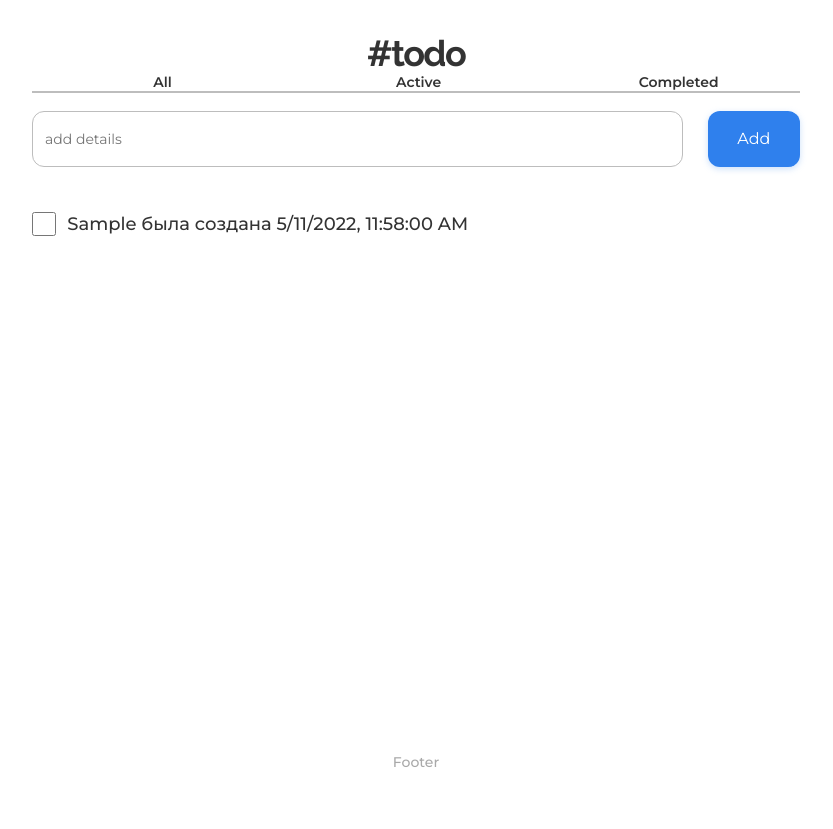
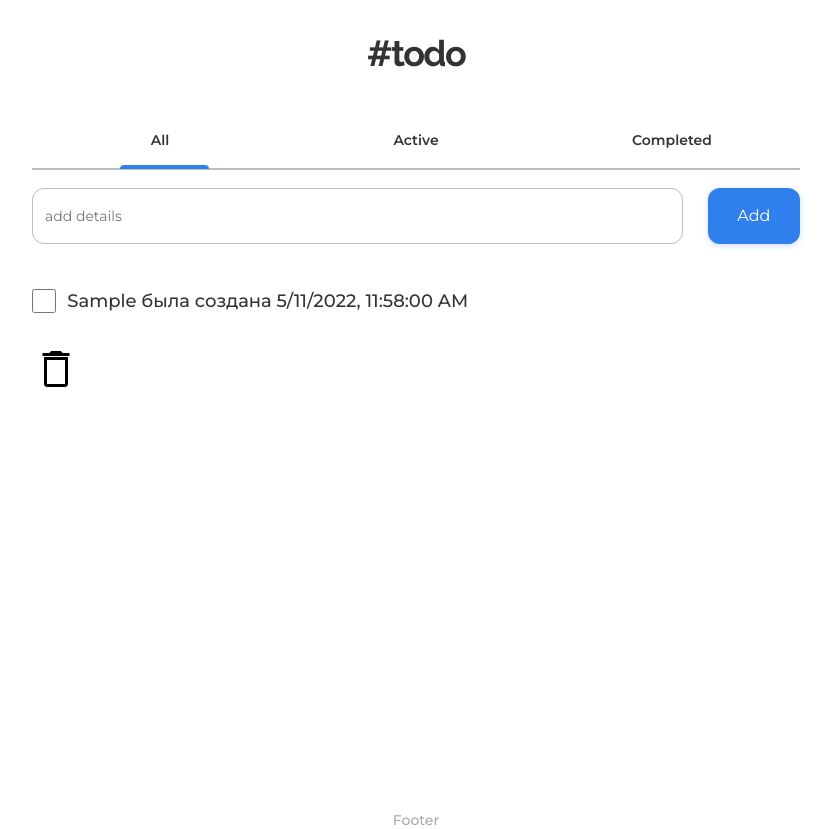
Before and after one commit to egatsak/todolist, a React (Create React App) app: page / in a window 1280 px wide. Both pictures are taken after typing "Sample" into the empty fields and a click on the input "Add". Shown: the whole page, without its empty margins (224-1057 px from the left). Before the commit the page ends 800 px from the top, so only its background shows below. Built offline with nearby package versions, Linux system fonts and the light colour scheme.

Commit message:
add tabs

```diff
--- a/src/components/Header/header.module.css
+++ b/src/components/Header/header.module.css
@@ -1,6 +1,7 @@
 .header {
   flex: 0 0 auto;
   margin-top: 32px;
+  margin-bottom: 58px;
   font-family: "Raleway";
   font-style: normal;
   font-weight: 700;
--- a/src/components/Main/Main.jsx
+++ b/src/components/Main/Main.jsx
@@ -2,15 +2,17 @@ import React, { useState } from "react";
 import Tabs from "./Tabs/Tabs";
 import AddTodo from "./AddTodo/AddTodo";
 import Todos from "./Todos/Todos";
-import styles from './main.module.css'
+import styles from "./main.module.css";
+import { TABS } from "../../constants/constants";
 
 export default function Main() {
   const [todos, setTodos] = useState([]);
+  const [tabs, setTabs] = useState(TABS);
   return (
     <main className={styles.main}>
-      <Tabs />
+      <Tabs tabs={tabs} setTabs={setTabs} />
       <AddTodo setTodos={setTodos} todos={todos} />
-      <Todos todos={todos} setTodos={setTodos}/>
+      <Todos todos={todos} setTodos={setTodos} tabs={tabs} />
     </main>
   );
 }
--- a/src/components/Main/Tabs/Tabs.jsx
+++ b/src/components/Main/Tabs/Tabs.jsx
@@ -1,13 +1,40 @@
-import React from "react";
+import React, { useState } from "react";
 import styles from "./tabs.module.css";
 
-export default function Tabs() {
+export default function Tabs({ tabs, setTabs }) {
+
+  const handleClick = (id) => {
+    const newTabs = tabs.map((tab) => {
+      if (tab.isActive) {
+        tab.isActive = false;
+      }
+      if (tab.id === id) {
+        tab.isActive = true;
+      }
+      return tab;
+    });
+    setTabs(newTabs);
+  };
+
   return (
     <div className={styles.tabs}>
       <ul className={styles.spisok}>
-        <li className={styles.element}>All</li>
-        <li className={styles.element}>Active</li>
-        <li className={styles.element}>Completed</li>
+        {tabs.map((tab) => {
+          return (
+            <>
+              <li
+                className={styles.element}
+                onClick={() => handleClick(tab.id)}
+              >
+                {tab.name}
+                <div
+                  className={styles.activeTab}
+                  style={tab.isActive ? { opacity: 1 } : null}
+                ></div>
+              </li>
+            </>
+          );
+        })}
       </ul>
       <div className={styles.border}></div>
     </div>
--- a/src/components/Main/Tabs/tabs.module.css
+++ b/src/components/Main/Tabs/tabs.module.css
@@ -1,5 +1,6 @@
 .spisok {
   margin: 0px;
+  margin-bottom: 19px;
   display: flex;
   justify-content: space-around;
   list-style: none;
@@ -10,8 +11,25 @@
 }
 
 .element {
+  position: relative;
   flex-direction: row;
   width: 80px;
+  text-align: center;
+  cursor: pointer;
+}
+
+.element:hover {
+  color: #2f80ed;
+}
+
+.activeTab {
+  position: absolute;
+  top: 33px;
+  width: 89px;
+  height: 4px;
+  background: #2f80ed;
+  border-radius: 4px 4px 0px 0px;
+  opacity: 0;
 }
 
 .border {
--- a/src/components/Main/Todos/Todo/Todo.jsx
+++ b/src/components/Main/Todos/Todo/Todo.jsx
@@ -1,7 +1,7 @@
 import React from "react";
 import styles from "./todo.module.css";
 
-export default function Todo({ todos, setTodos }) {
+export default function Todo({ todos, todo, setTodos }) {
   const handleClick = (id) => {
     const newArray = todos.map((todo) => {
       if (todo.id === id) {
@@ -11,10 +11,13 @@ export default function Todo({ todos, setTodos }) {
     });
     setTodos(newArray);
   };
+  const handleDelete = (id) => {
+    const newArray = todos.filter((todo) => todo.id !== id);
+    setTodos(newArray);
+  };
+
   return (
     <div>
-      {" "}
-      {todos.map((todo) => (
       <div
         key={todo.id}
         className={styles.wrapperTodo}
@@ -34,11 +37,17 @@ export default function Todo({ todos, setTodos }) {
               : styles.textTodo
           }
         >
-            {" "}
           {todo.text} была создана {todo.date.toLocaleString()}
         </span>
       </div>
-      ))}
+      <svg
+        xmlns="http://www.w3.org/2000/svg"
+        height="48"
+        width="48"
+        onClick={() => handleDelete(todo.id)}
+      >
+        <path d="M15 39H33Q33 39 33 39Q33 39 33 39V15H15V39Q15 39 15 39Q15 39 15 39ZM10.5 11V8H17.2L19.2 6H28.8L30.8 8H37.5V11ZM15 42Q13.8 42 12.9 41.1Q12 40.2 12 39V12H36V39Q36 40.2 35.1 41.1Q34.2 42 33 42ZM15 39H33Q33 39 33 39Q33 39 33 39H15Q15 39 15 39Q15 39 15 39Z" />
+      </svg>
     </div>
   );
 }
--- a/src/components/Main/Todos/Todos.jsx
+++ b/src/components/Main/Todos/Todos.jsx
@@ -1,10 +1,33 @@
 import React from "react";
 import Todo from "./Todo/Todo";
+import styles from "./todos.module.css";
 
-export default function Todos({ todos, setTodos }) {
+export default function Todos({ todos, setTodos, tabs }) {
+  const handleClick = () => {
+    setTodos([]);
+  };
   return (
-    <div>
-      <Todo todos={todos} setTodos={setTodos} />
-    </div>
+    <>
+      {todos.map((todo) => {
+        if (tabs[0].isActive) {
+          return <Todo todos={todos} setTodos={setTodos} todo={todo} />;
+        } else if (tabs[1].isActive) {
+          return todo.completed ? null : (
+            <Todo todos={todos} setTodos={setTodos} todo={todo} />
+          );
+        } else if (tabs[2].isActive && todo.completed) {
+          return <Todo todos={todos} setTodos={setTodos} todo={todo} />;
+        }
+      })}
+      {tabs[2].isActive && (
+        <button
+          type="button"
+          className={styles.deleteAll}
+          onClick={handleClick}
+        >
+          delete all
+        </button>
+      )}
+    </>
   );
 }
--- a/src/components/Main/Todos/todos.module.css
+++ b/src/components/Main/Todos/todos.module.css
@@ -1,3 +1,26 @@
 .wrapperTodo {
   margin-bottom: 28px;
 }
+
+.deleteAll {
+  position: relative;
+  font-family: "Montserrat";
+  font-style: normal;
+  font-weight: 600;
+  font-size: 12px;
+  line-height: 15px;
+  width: 124px;
+  height: 40px;
+  background: #eb5757;
+  border-radius: 4px;
+  border: none;
+  color: #fff;
+}
+
+.deleteAll::before {
+  content: "🗑";
+  position: absolute;
+  height: 20px;
+  width: 20px;
+  left: 10px;
+}
--- /dev/null
+++ b/src/constants/constants.js
@@ -0,0 +1,5 @@
+export const TABS = [
+  { name: "All", id: 0, isActive: true },
+  { name: "Active", id: 1, isActive: false },
+  { name: "Completed", id: 2, isActive: false },
+];
--- a/src/index.css
+++ b/src/index.css
@@ -1,5 +1,5 @@
-@import url('https://fonts.googleapis.com/css2?family=Raleway:wght@700&display=swap');
-@import url('https://fonts.googleapis.com/css2?family=Montserrat:wght@400;500;600&display=swap');
+@import url("https://fonts.googleapis.com/css2?family=Raleway:wght@700&display=swap");
+@import url("https://fonts.googleapis.com/css2?family=Montserrat:wght@400;500;600&display=swap");
 
 /*! normalize.css v8.0.1 | MIT License | github.com/necolas/normalize.css */
 
@@ -25,13 +25,15 @@ html {
  */
 ul {
   margin-left: 0;
+  padding: 0;
 }
-body {    display: flex; /*added by Egatsak*/
+body {
+  display: flex; /*added by Egatsak*/
   flex-direction: column; /*added by Egatsak*/
   height: 100%; /*added by Egatsak*/
   color: #333333;
   margin: 0;
-  font-family: 'Montserrat', sans-serif;
+  font-family: "Montserrat", sans-serif;
 }
 
 /**
@@ -40,7 +42,6 @@ body {    display: flex; /*added by Egatsak*/
 
 main {
   display: block;
-
 }
 
 /**
```
Also changed, not shown: src/assets/deleteIcon.svg (added). Lines whose indentation alone changed are shown as unchanged.
